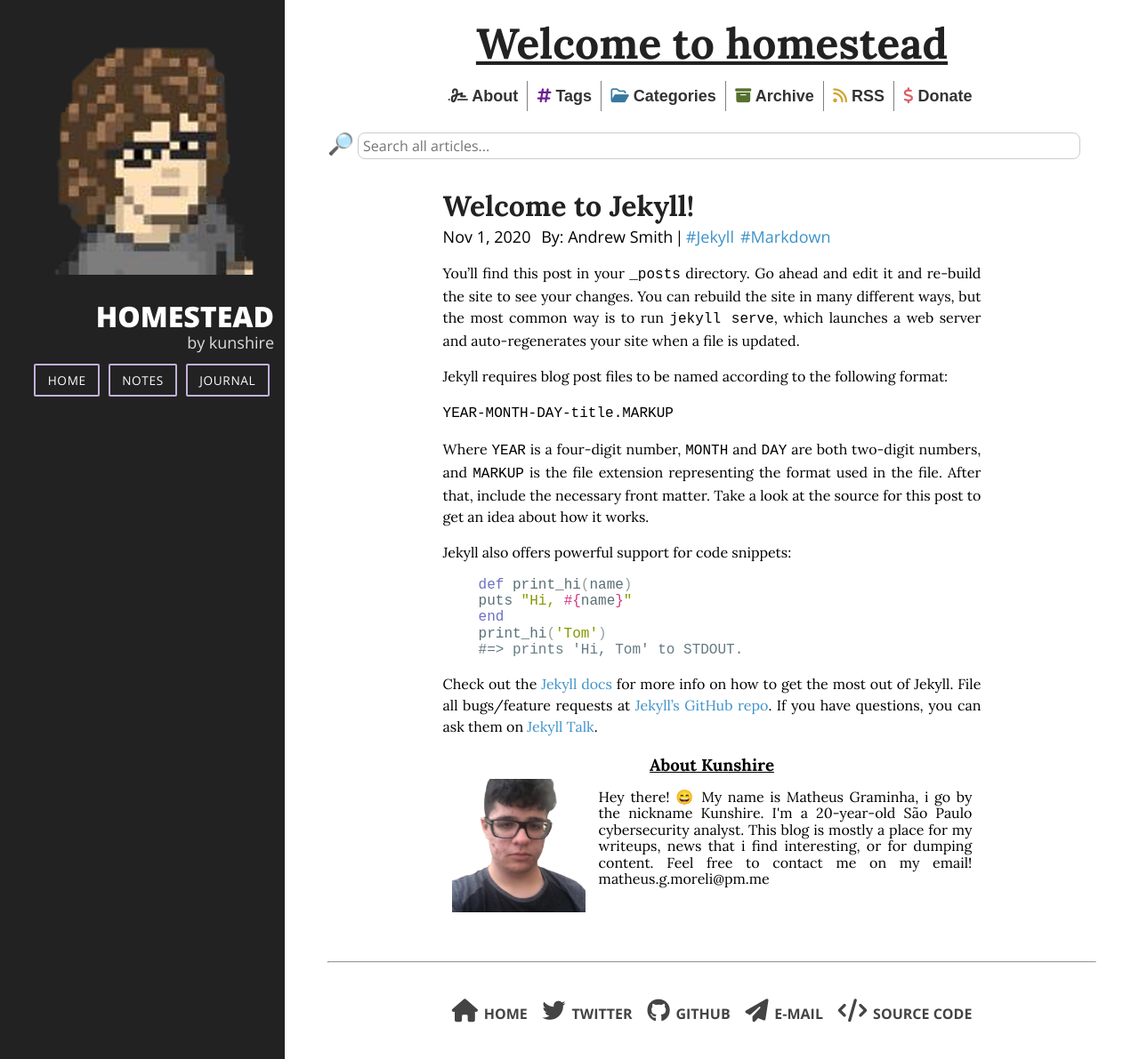
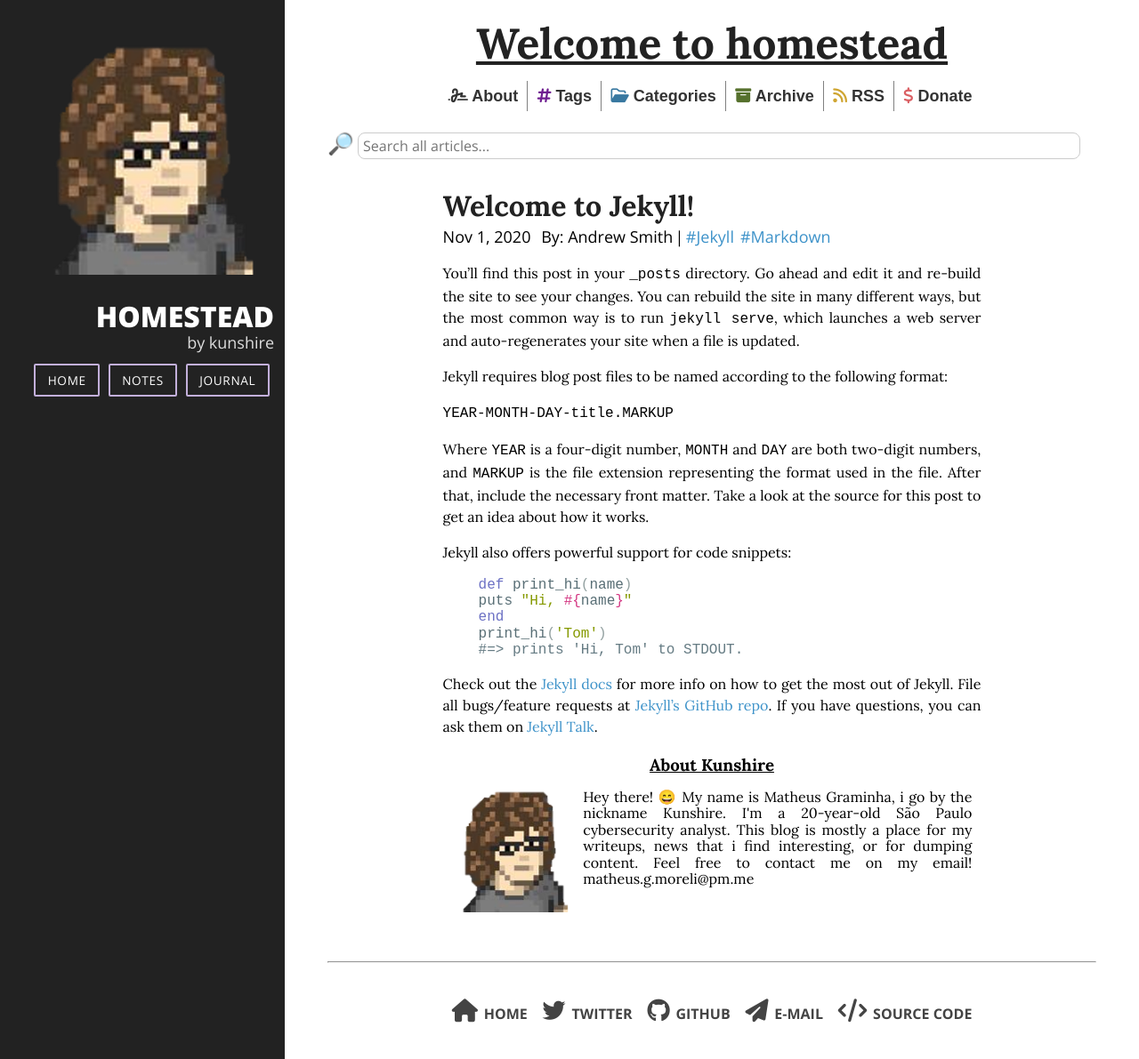
Before and after one commit to graminha-matheus/graminha-matheus.github.io, a Jekyll site: the page built from _posts/2020-11-01-welcome-to-jekyll.markdown, in a window 1280 px wide and 1191 px high. Shown: the whole window at 89% size. Built offline with Jekyll 4.4.1, drawn with Linux system fonts in a browser that asks for light colours; nearby versions of some CDN libraries.

Commit message:
Update author.html

```diff
--- a/_includes/author.html
+++ b/_includes/author.html
@@ -1,6 +1,6 @@
 <div id="author">
     <h3>About
         {{site.author}}</h3>
-    <img src="{{ site.author_pic }}" alt="Photo of {{site.author}}"/>
+    <img src="assets/Picture2.png" alt="Photo of {{site.author}}"/>
     <p>{{ site.author_bio }}</p>
 </div>
```
